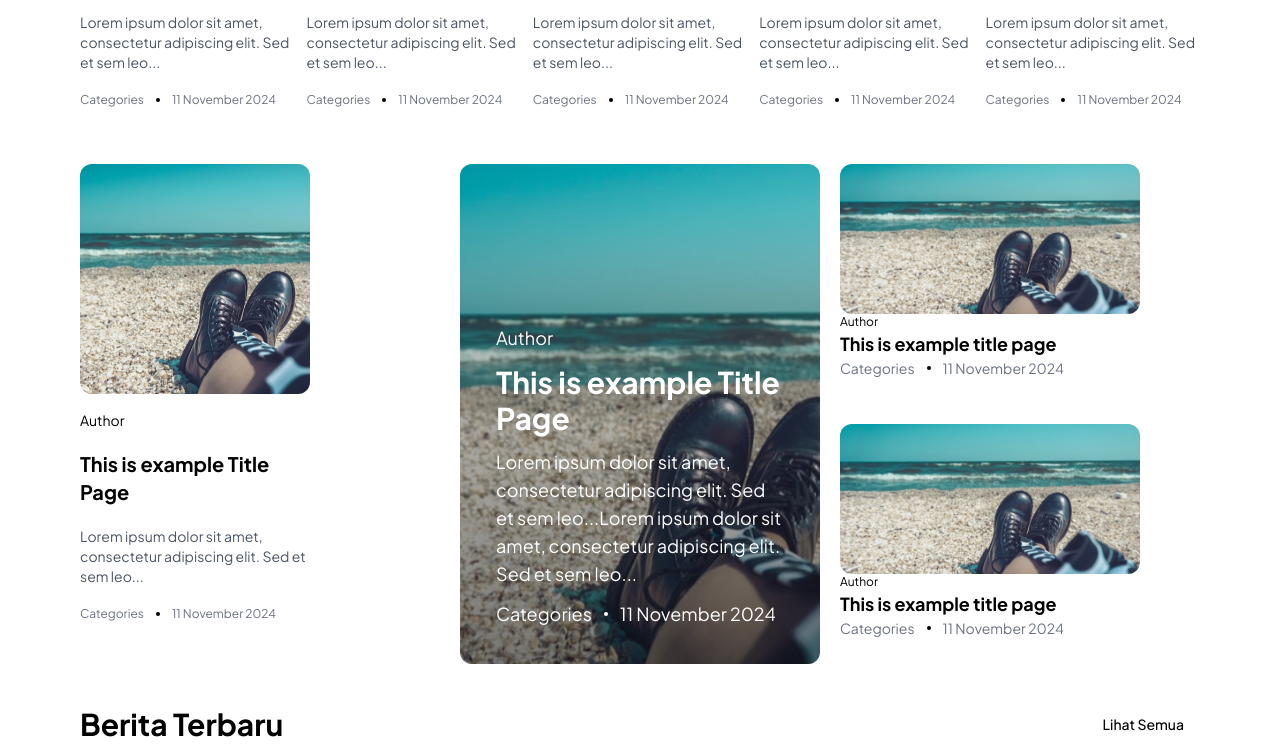
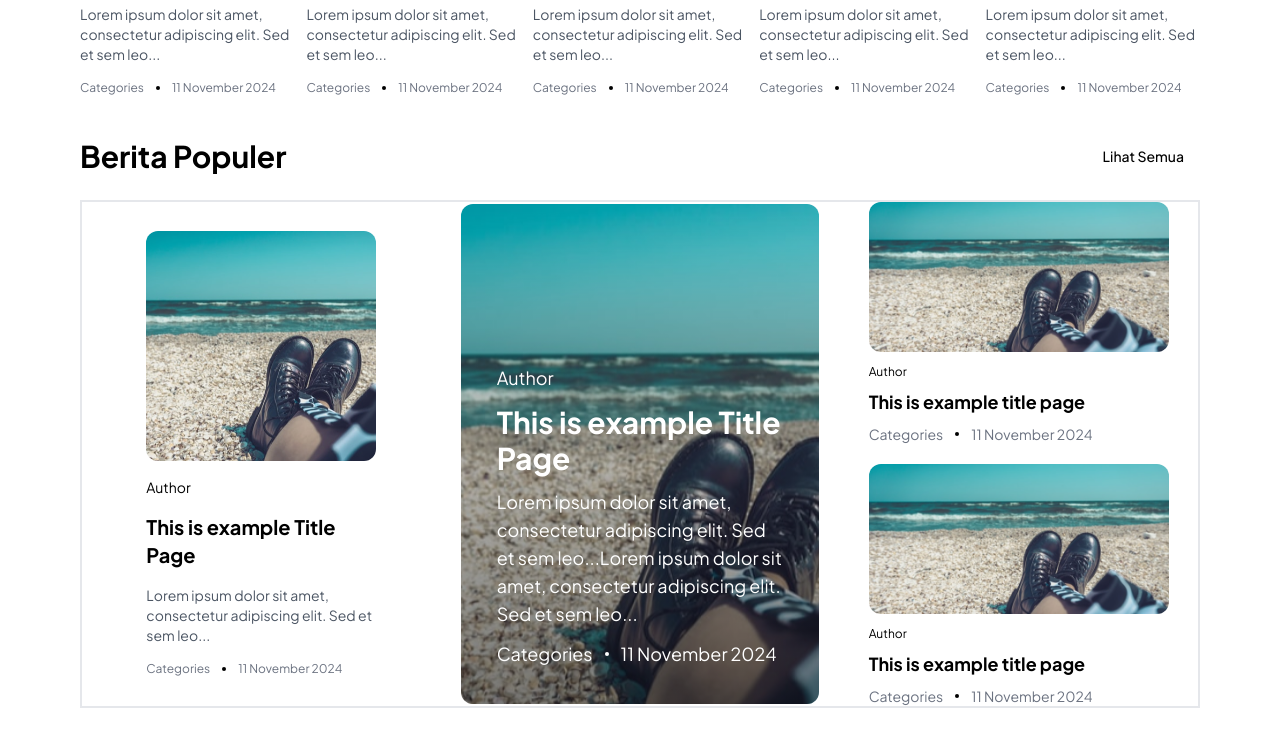
Before and after one commit to FikalAhmad/sajakita, a Next.js app: page / in a window 1280 px wide. Shown: the part 1000-1755 px from the top of the page. Built offline with nearby package versions, Linux system fonts and the light colour scheme.

Commit message:
chore: minor changes and add footer component

```diff
--- /dev/null
+++ b/src/app/components/Footer.tsx
@@ -0,0 +1,22 @@
+import React from "react";
+
+const Footer = () => {
+  return (
+    <div className="w-full h-72 bg-black mt-10 text-white">
+      <div className="h-full flex justify-between items-center mx-5 md:mx-10 lg:mx-20">
+        <div className="font-bold text-4xl">Sajakita</div>
+        <div>
+          <ul className="flex gap-5 flex-wrap w-[500px]">
+            <li>Tentang Sajakita</li>
+            <li>Redaksi</li>
+            <li>Pedoman Media Siber</li>
+            <li>Standar Perlindungan Wartawan</li>
+            <li>Kontak Sajakita</li>
+          </ul>
+        </div>
+      </div>
+    </div>
+  );
+};
+
+export default Footer;
--- a/src/app/components/PopularNews.tsx
+++ b/src/app/components/PopularNews.tsx
@@ -2,10 +2,21 @@ import React from "react";
 import ArticleCard from "./ui/ArticleCard";
 import thumbnail from "@/../public/thumbnail.png";
 import Image from "next/image";
+import { Button } from "@/components/ui/button";
+import Link from "next/link";
 
 const PopularNews = () => {
   return (
-    <div className="grid grid-cols-3 gap-5">
+    <section className="my-10">
+      <div className="flex justify-between items-center mb-6">
+        <h2 className="text-3xl font-bold">Berita Populer</h2>
+        <Button variant={"link"} asChild>
+          <Link className="text-lg" href="#">
+            Lihat Semua
+          </Link>
+        </Button>
+      </div>
+      <div className="grid grid-cols-3 gap-5 justify-items-center items-center border-2">
         <div className="row-span-2 w-[230px]">
           <ArticleCard
             thumbnail={thumbnail}
@@ -17,22 +28,22 @@ const PopularNews = () => {
             date="11 November 2024"
           />
         </div>
-      <div className="relative row-span-2">
+        <div className="relative row-span-2 w-full">
           <Image
             src={thumbnail}
             alt="News thumbnail"
             width={500}
             height={500}
-          className="h-[500px] object-cover rounded-xl"
+            className="w-full h-[500px] object-cover rounded-xl"
           />
           <div className="absolute inset-0 bg-gradient-to-t from-black to-transparent opacity-50 rounded-xl"></div>
           <div className="flex flex-col w-full gap-3 absolute p-9 bottom-0 text-white">
             <div className="text-lg">Author</div>
             <h3 className="font-bold text-3xl">This is example Title Page</h3>
             <p className="text-lg">
-            Lorem ipsum dolor sit amet, consectetur adipiscing elit. Sed et sem
-            leo...Lorem ipsum dolor sit amet, consectetur adipiscing elit. Sed
-            et sem leo...
+              Lorem ipsum dolor sit amet, consectetur adipiscing elit. Sed et
+              sem leo...Lorem ipsum dolor sit amet, consectetur adipiscing elit.
+              Sed et sem leo...
             </p>
             <div className="flex items-center gap-3 text-lg">
               <span>Categories</span>
@@ -50,7 +61,7 @@ const PopularNews = () => {
             height={150}
             className="h-[150px] object-cover rounded-xl"
           />
-        <div className="w-full w-max-[300px] flex flex-col">
+          <div className="w-full max-w-[300px] flex flex-col mt-3 gap-2">
             <div className="text-xs">Author</div>
             <h2 className="text-lg font-bold">This is example title page</h2>
             <div className="flex items-center gap-3 text-sm text-gray-500">
@@ -68,7 +79,7 @@ const PopularNews = () => {
             height={150}
             className="h-[150px] object-cover rounded-xl"
           />
-        <div className="w-full w-max-[300px] flex flex-col">
+          <div className="w-full max-w-[300px] flex flex-col mt-3 gap-2">
             <div className="text-xs">Author</div>
             <h2 className="text-lg font-bold">This is example title page</h2>
             <div className="flex items-center gap-3 text-sm text-gray-500">
@@ -79,6 +90,7 @@ const PopularNews = () => {
           </div>
         </div>
       </div>
+    </section>
   );
 };
 
--- a/src/app/components/Sidebar.tsx
+++ b/src/app/components/Sidebar.tsx
@@ -35,7 +35,9 @@ const Sidebar = () => {
             </article>
           ))}
         </div>
-        <SidebarAd />
+        <div className="my-10">
+          <SidebarAd />
+        </div>
       </div>
     </div>
   );
--- a/src/app/components/ui/ArticleCard.tsx
+++ b/src/app/components/ui/ArticleCard.tsx
@@ -27,7 +27,7 @@ const ArticleCard = ({
         loading="lazy"
         className="h-[230px] object-cover rounded-xl"
       />
-      <div className="flex flex-col py-4 gap-5 w-full max-w-[230px]">
+      <div className="flex flex-col mt-4 gap-4 w-full max-w-[230px]">
         <div className="text-sm">{author}</div>
         <h3 className="font-bold text-xl">{title}</h3>
         <p className="text-sm text-gray-600">{content}</p>
--- a/src/app/layout.tsx
+++ b/src/app/layout.tsx
@@ -8,6 +8,7 @@ const PlusJakarta = localFont({
   weight: "100 900",
 });
 import Navbar from "./components/Navbar"; // Change the import statement to use lowercase 'navbar'
+import Footer from "./components/Footer";
 
 export const metadata: Metadata = {
   title: "Sajakita",
@@ -26,6 +27,7 @@ export default function RootLayout({
           <Navbar />
           {children}
         </div>
+        <Footer />
       </body>
     </html>
   );
```
Lines whose indentation alone changed are shown as unchanged.
